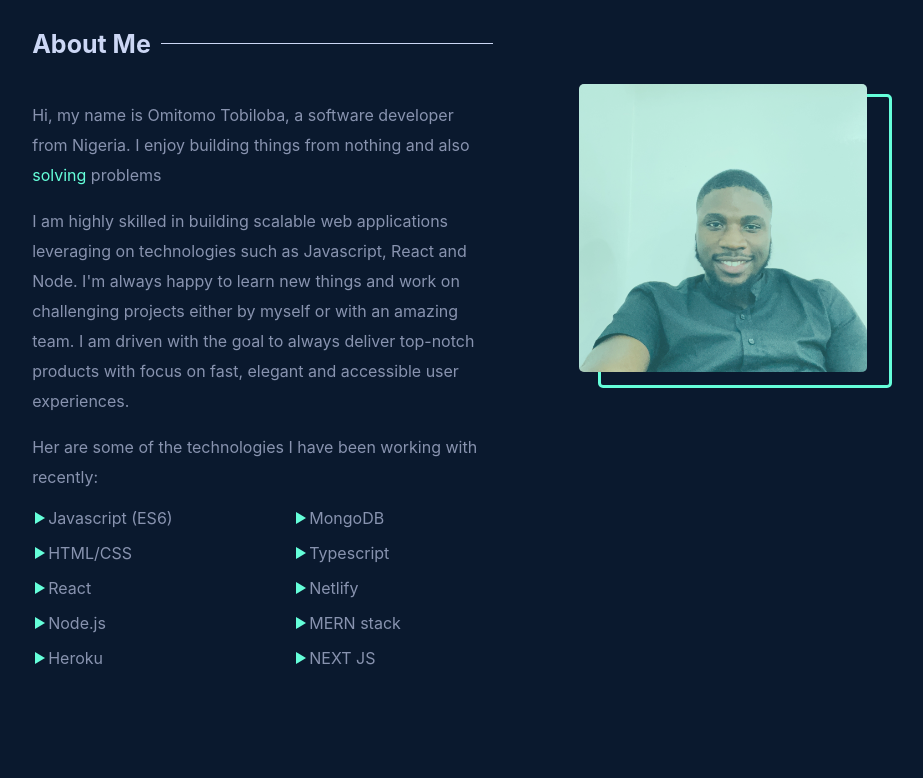
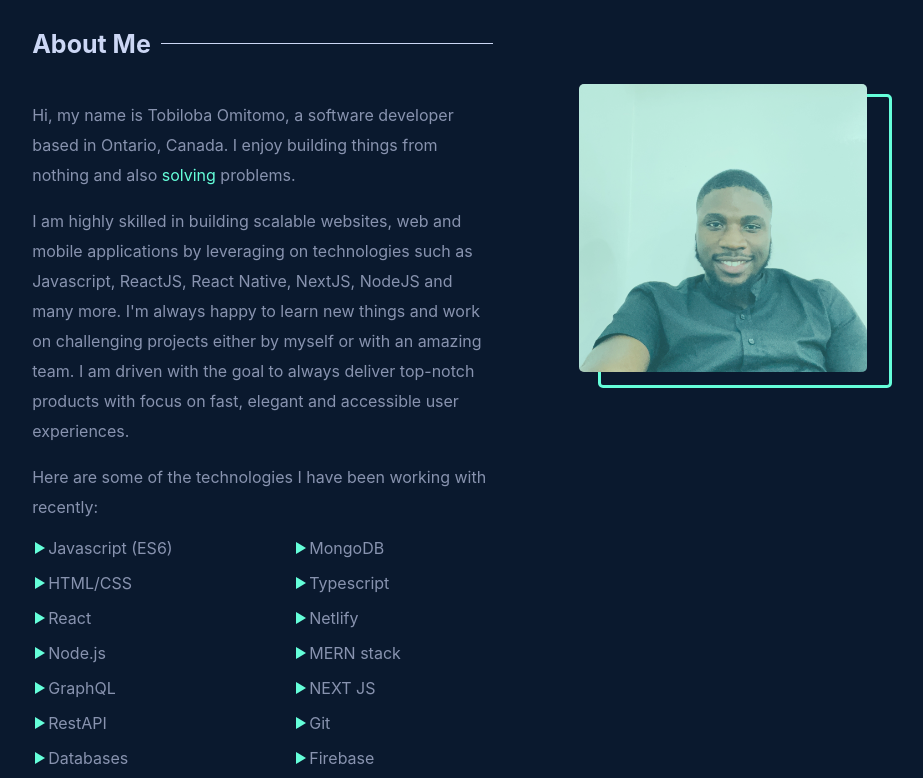
Before and after one commit to Tobiloba528/Poftfolio, a React (Create React App) app: page / in a window 1280 px wide. Shown: the part 802-1580 px from the top of the page, without its empty margins (211-1134 px from the left). Built offline with nearby package versions, Linux system fonts and the light colour scheme.

Commit message:
new changes to about component

```diff
--- a/src/components/About.js
+++ b/src/components/About.js
@@ -18,20 +18,20 @@ const About = () => {
       <Inner>
         <Content>
           <p>
-            Hi, my name is Omitomo Tobiloba, a software developer from Nigeria.
+            Hi, my name is Tobiloba Omitomo, a software developer based in Ontario, Canada.
             I enjoy building things from nothing and also <span> solving</span>{" "}
-            problems
+            problems.
           </p>
           <p>
-            I am highly skilled in building scalable web applications leveraging
-            on technologies such as Javascript, React and Node. I'm always happy
+            I am highly skilled in building scalable websites, web and mobile applications by leveraging
+            on technologies such as Javascript, ReactJS, React Native, NextJS, NodeJS and many more. I'm always happy
             to learn new things and work on challenging projects either by
             myself or with an amazing team. I am driven with the goal to always
             deliver top-notch products with focus on fast, elegant and
             accessible user experiences.
           </p>
           <p>
-            Her are some of the technologies I have been working with recently:
+            Here are some of the technologies I have been working with recently:
           </p>
           <Lists>
             <IconContext.Provider value={{ color: "#65ffda" }}>
@@ -54,7 +54,15 @@ const About = () => {
                 </Item>
                 <Item>
                   <ImPlay3 className="icon" />
-                  Heroku
+                  GraphQL
+                </Item>
+                <Item>
+                  <ImPlay3 className="icon" />
+                  RestAPI
+                </Item>
+                <Item>
+                  <ImPlay3 className="icon" />
+                  Databases
                 </Item>
               </List>
 
@@ -78,6 +86,14 @@ const About = () => {
                 <Item>
                   <ImPlay3 className="icon" />
                   NEXT JS
+                </Item>
+                <Item>
+                  <ImPlay3 className="icon" />
+                  Git
+                </Item>
+                <Item>
+                  <ImPlay3 className="icon" />
+                  Firebase
                 </Item>
               </List>
             </IconContext.Provider>
```
